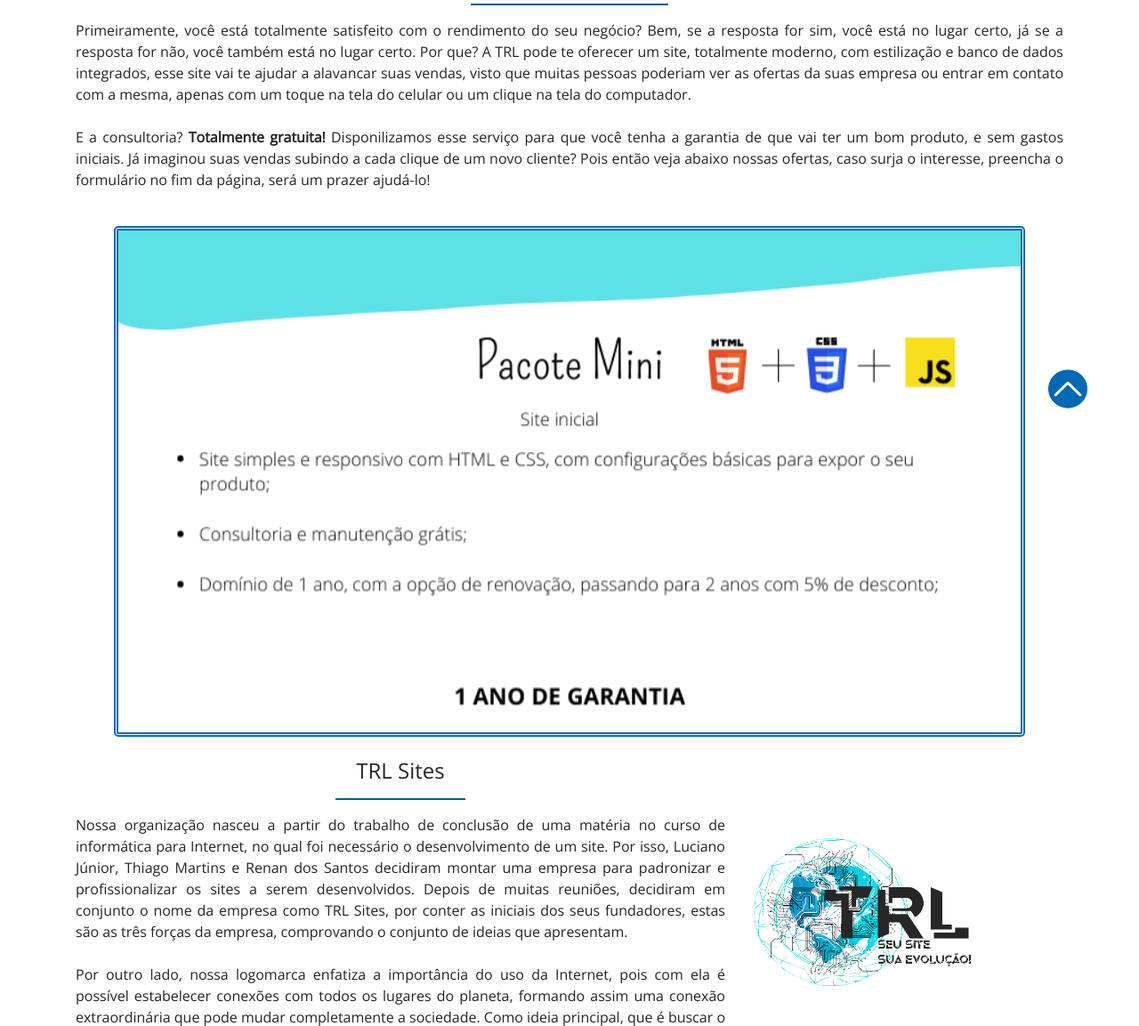
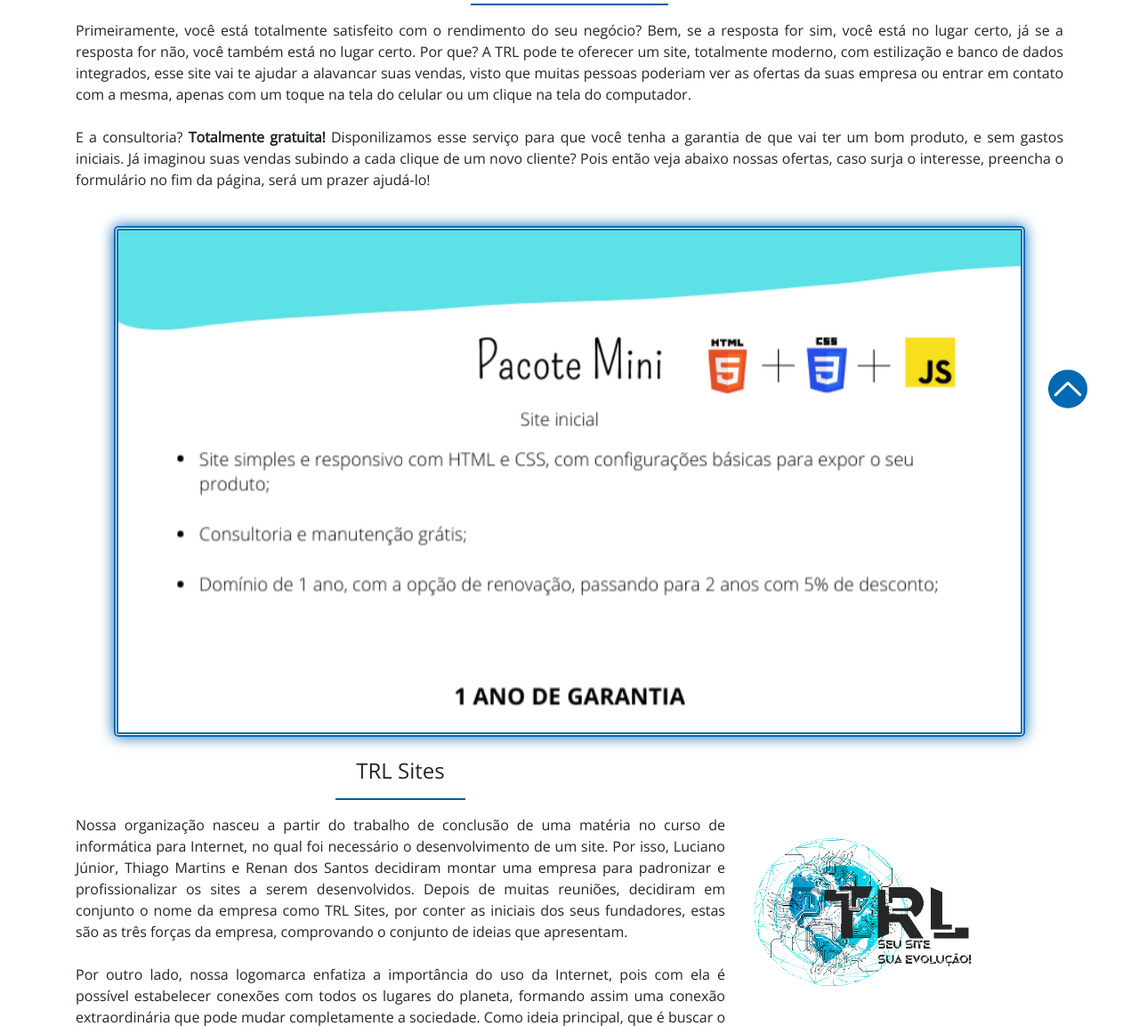
Before and after one commit to Renan397/Site-All-in-One-TRL-, a PHP site: page / in a window 1280 px wide. Shown: the part 283-1436 px from the top of the page at 89% size. Run offline with PHP 8.4, Linux system fonts and the light colour scheme.

Commit message:
Carousel

```diff
--- a/assets/css/home.css
+++ b/assets/css/home.css
@@ -39,6 +39,7 @@ body {
     border-radius: 5px;
     width: 80%;
     height: 80%;
+    box-shadow: inset 0 0 1em white, 0 0 1em #0069b3;
 }
 
 .botoes_carrossel_div {
```
